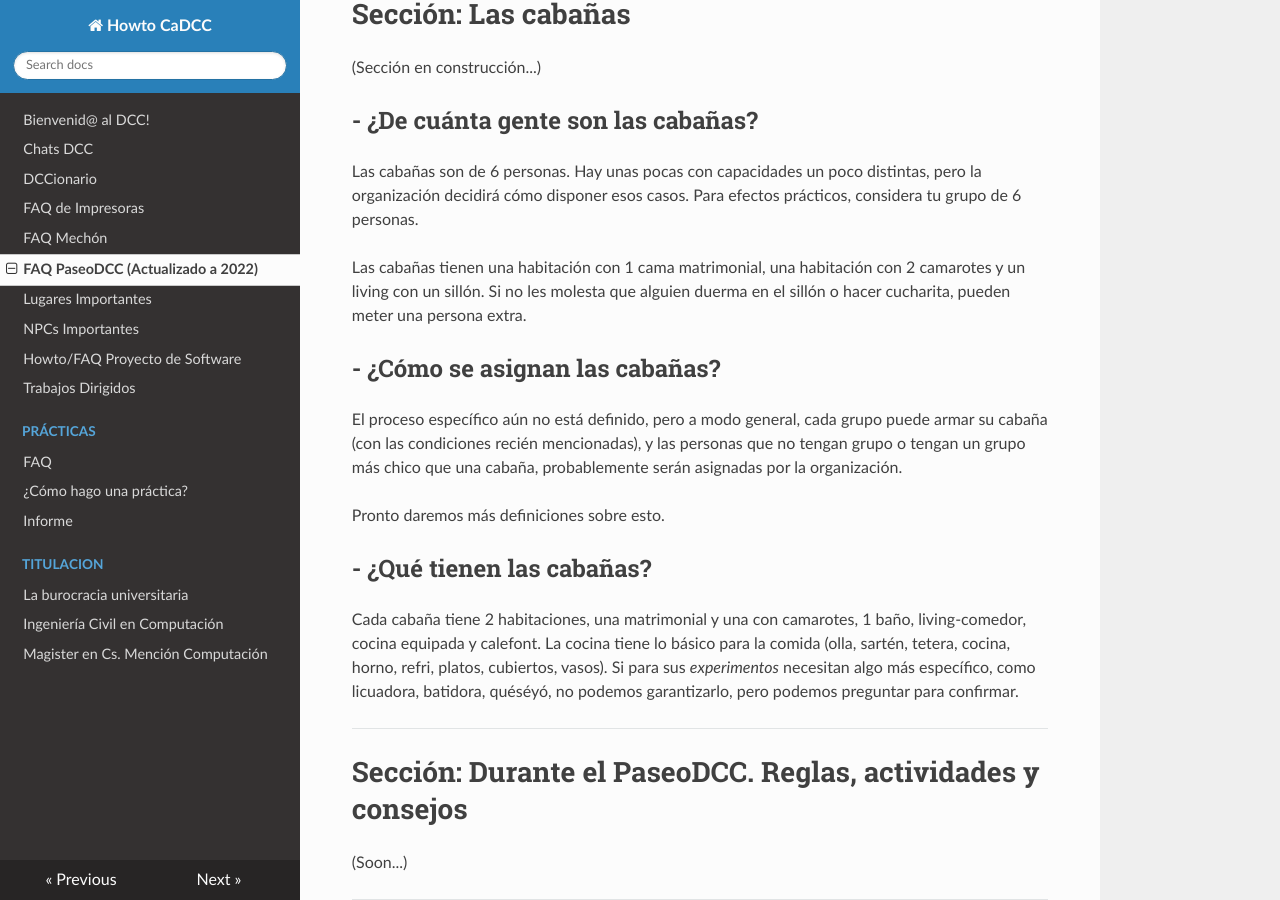
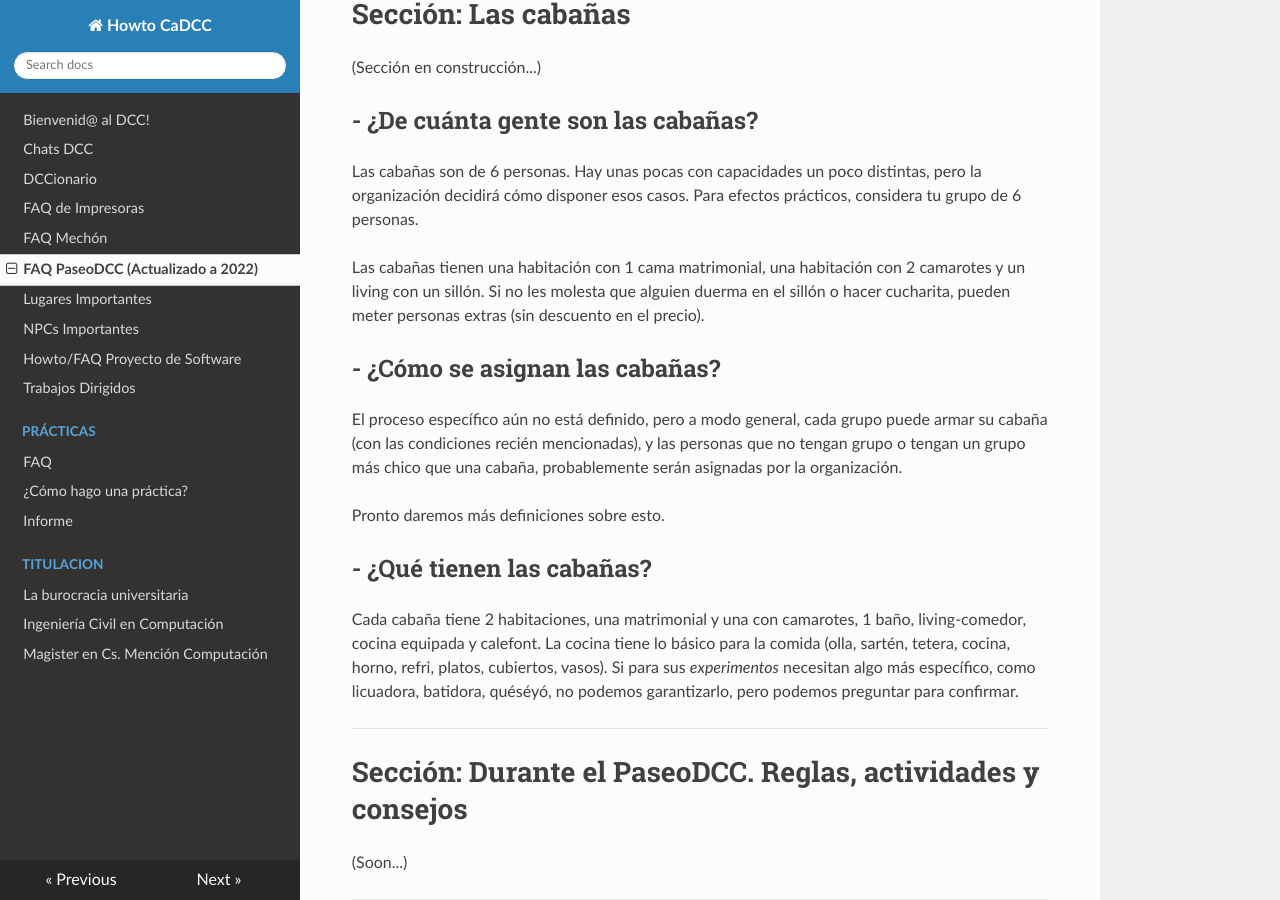
Before and after one commit to cadcc/howto, an MkDocs documentation site: the page built from docs/FAQ PaseoDCC.md, in a window 1280 px wide and 900 px high, scrolled down 8409 px. Built offline with MkDocs 1.6.1, drawn with Linux system fonts in a browser that asks for light colours; nearby versions of some CDN libraries.

Commit message:
Update FAQ PaseoDCC.md

```diff
--- a/docs/FAQ PaseoDCC.md
+++ b/docs/FAQ PaseoDCC.md
@@ -241,7 +241,7 @@ Como se indicó en el [Formulario de Inscripción](https://a.cadcc.cl/paseoDCC20
 ## - ¿De cuánta gente son las cabañas?
 Las cabañas son de 6 personas. Hay unas pocas con capacidades un poco distintas, pero la organización decidirá cómo disponer esos casos. Para efectos prácticos, considera tu grupo de 6 personas.
 
-Las cabañas tienen una habitación con 1 cama matrimonial, una habitación con 2 camarotes y un living con un sillón. Si no les molesta que alguien duerma en el sillón o hacer cucharita, pueden meter una persona extra.
+Las cabañas tienen una habitación con 1 cama matrimonial, una habitación con 2 camarotes y un living con un sillón. Si no les molesta que alguien duerma en el sillón o hacer cucharita, pueden meter personas extras (sin descuento en el precio).
 
 ## - ¿Cómo se asignan las cabañas?
 El proceso específico aún no está definido, pero a modo general, cada grupo puede armar su cabaña (con las condiciones recién mencionadas), y las personas que no tengan grupo o tengan un grupo más chico que una cabaña, probablemente serán asignadas por la organización.
```
